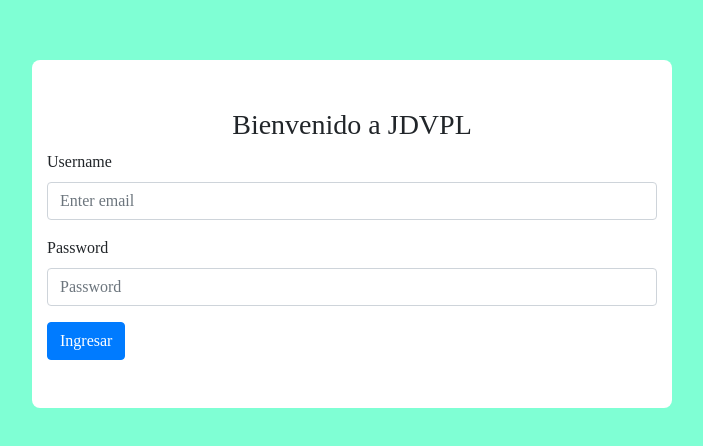
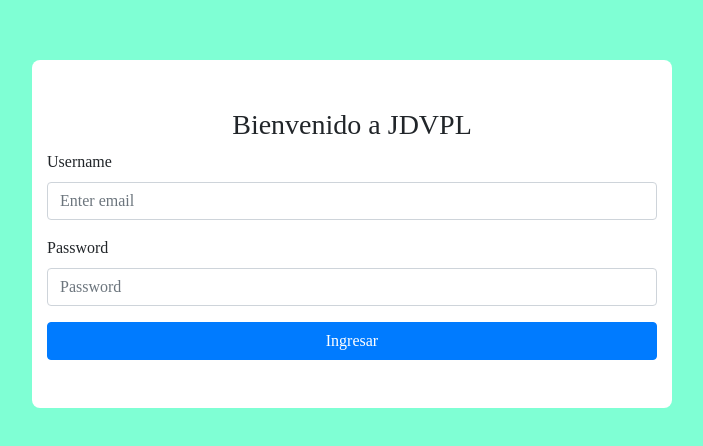
Before and after one commit to jdvpl/redux-advanced-pet-shop-login, a React (Create React App) app: page /login in a window 1280 px wide. Shown: the part 166-612 px from the top of the page, without its empty margins (288-991 px from the left). Built offline with nearby package versions, Linux system fonts and the light colour scheme; a web font is replaced by a local one.

Commit message:
login ok

```diff
--- a/src/Components/screens/Login/Login.js
+++ b/src/Components/screens/Login/Login.js
@@ -1,5 +1,5 @@
 import React,{useEffect,useState} from 'react'
-import { Form,Button } from 'react-bootstrap'
+import { Form,Button, Alert } from 'react-bootstrap'
 import { connect } from 'react-redux'
 import './login.css'
 import userActions from '../../../redux/actions/user'
@@ -16,6 +16,8 @@ const Login = ({user,login,history}) => {
 
   const [username, setusername] = useState('');
   const [password, setpassword] = useState('');
+
+
   return (
     <div className='login__container'>
       <div className="col-sm-12  col-md-6 login__card-from">
@@ -32,11 +34,14 @@ const Login = ({user,login,history}) => {
             <Form.Label>Password</Form.Label>
             <Form.Control type="password" placeholder="Password" value={password} onChange={(e)=>setpassword(e.target.value)} />
           </Form.Group>
-          <div className="d-grid">
-          <Button variant="primary" type="submit">
+          <Button variant="primary" className='btn-block' onClick={()=>login(username,password)}>
             Ingresar
           </Button>
-          </div>
+          {
+            user.error &&(
+              <Alert  variant="danger" className="text-center mt-3">{user.error}</Alert>
+            )
+          }
         </Form>
       </div>
     </div>
@@ -51,4 +56,4 @@ const mapDispatchToProps = ()=> ({
 
 
 
-export default withRouter(connect(mapStateToProps,mapDispatchToProps())(Login))
+export default withRouter(connect(mapStateToProps,mapDispatchToProps())(Login));
--- a/src/redux/reducers/user.js
+++ b/src/redux/reducers/user.js
@@ -2,7 +2,7 @@
 import  {user as userActions} from '../constants/actiontypes'
 const INITIAL_STATE={
     loading:false,
-    authuser:null,
+    authUser:null,
     error:null,
 }
 
@@ -14,7 +14,7 @@ export default(state=INITIAL_STATE,action)=>{
             return {...state,loading:action.payload}
         }
         case userActions.SET_USER:{
-            return {...state,authuser:action.payload}
+            return {...state,authUser:action.payload}
         }
         case userActions.ERROR:{
             return {...state,error:action.payload}
```
Also changed, not shown: 1 other file (tests, documents, lock files or other folders).
